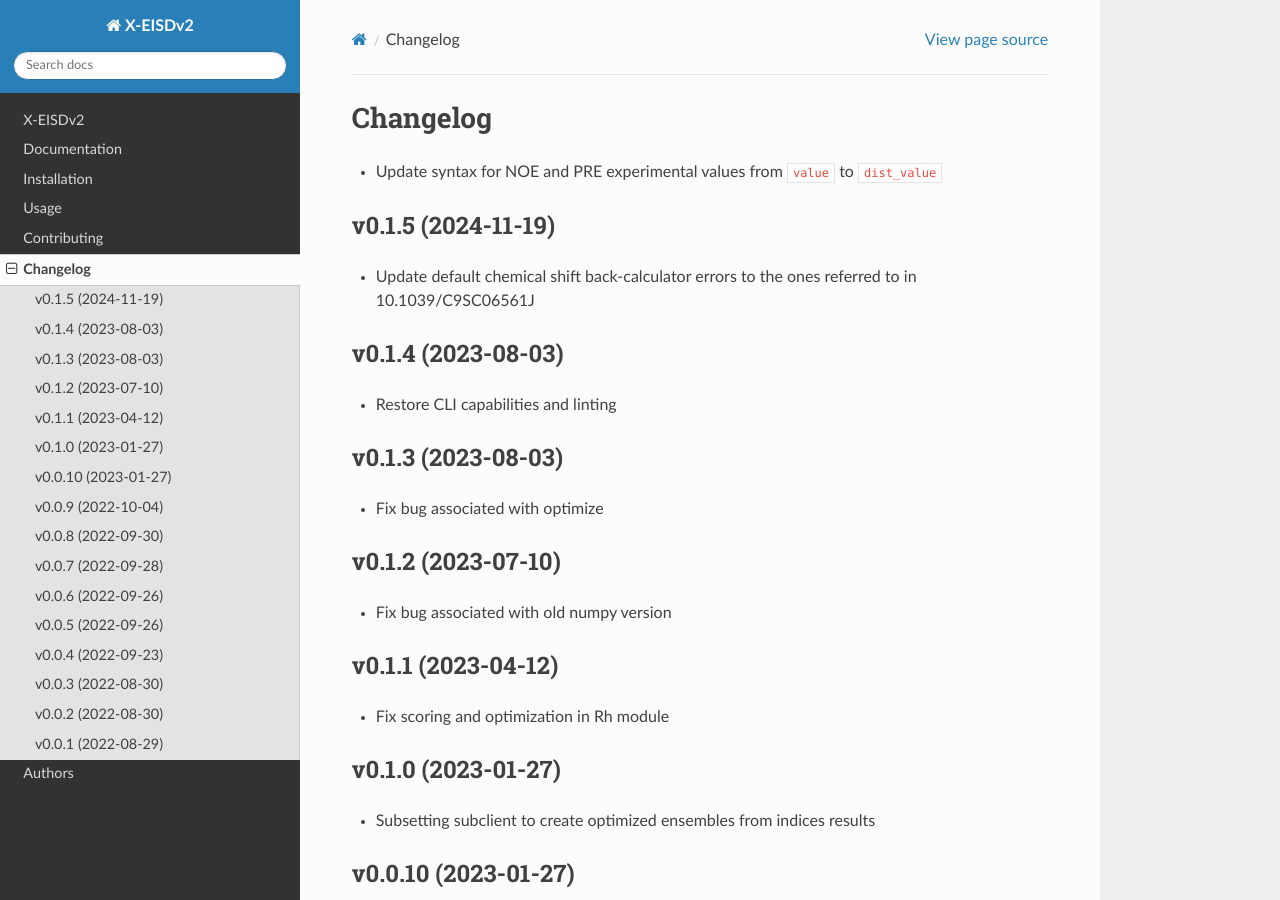
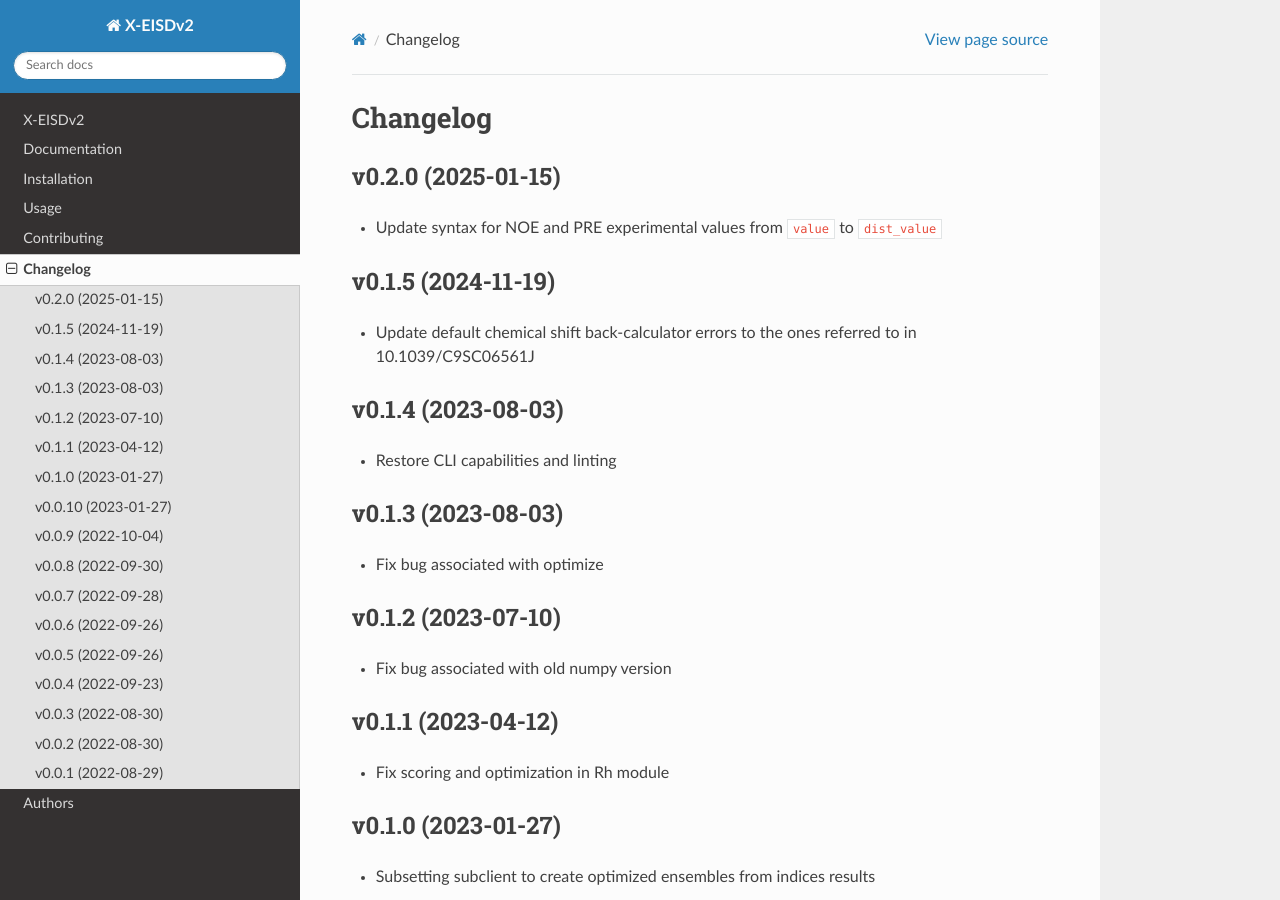
Before and after one commit to THGLab/X-EISDv2, a Sphinx documentation site: the page built from docs/changelog.rst, in a window 1280 px wide and 900 px high. Built offline with Sphinx 7.4.7 and the Read the Docs theme 3.1.0, drawn with Linux system fonts in a browser that asks for light colours; pages that are not in the unit, such as notebooks, are missing from menus.

Commit message:
[SKIP] version bump 0.1.5 -> 0.2.0
[FEATURE] Merge pull request #16 from menoliu/update-syntax

Fixes bug for reading `pre` and `noe` data files

```diff
--- a/CHANGELOG.rst
+++ b/CHANGELOG.rst
@@ -1,6 +1,9 @@
 
 Changelog
 =========
+
+v0.2.0 (2025-01-15)
+------------------------------------------------------------
 
 * Update syntax for NOE and PRE experimental values from ``value`` to ``dist_value``
 
--- a/README.rst
+++ b/README.rst
@@ -43,4 +43,4 @@
 Version
 -------
 
-v0.1.5
+v0.2.0
--- a/docs/conf.py
+++ b/docs/conf.py
@@ -48,7 +48,7 @@
 year = '2022'
 author = 'Zi Hao Liu'
 copyright = '{0}, {1}'.format(year, author)
-version = release = '0.1.5'
+version = release = '0.2.0'
 
 pygments_style = 'trac'
 templates_path = ['.']
--- a/setup.py
+++ b/setup.py
@@ -36,7 +36,7 @@
 
 setup(
     name='xeisd',
-    version='0.1.5',
+    version='0.2.0',
     description='A skeleton template for Python projects.',
     long_description=long_description,
     long_description_content_type='text/x-rst',
--- a/src/xeisd/__init__.py
+++ b/src/xeisd/__init__.py
@@ -79,4 +79,4 @@
 
 source_folder = Path(__file__).absparent
 
-__version__ = '0.1.5'
+__version__ = '0.2.0'
```
Also changed, not shown: .bumpversion.cfg.
